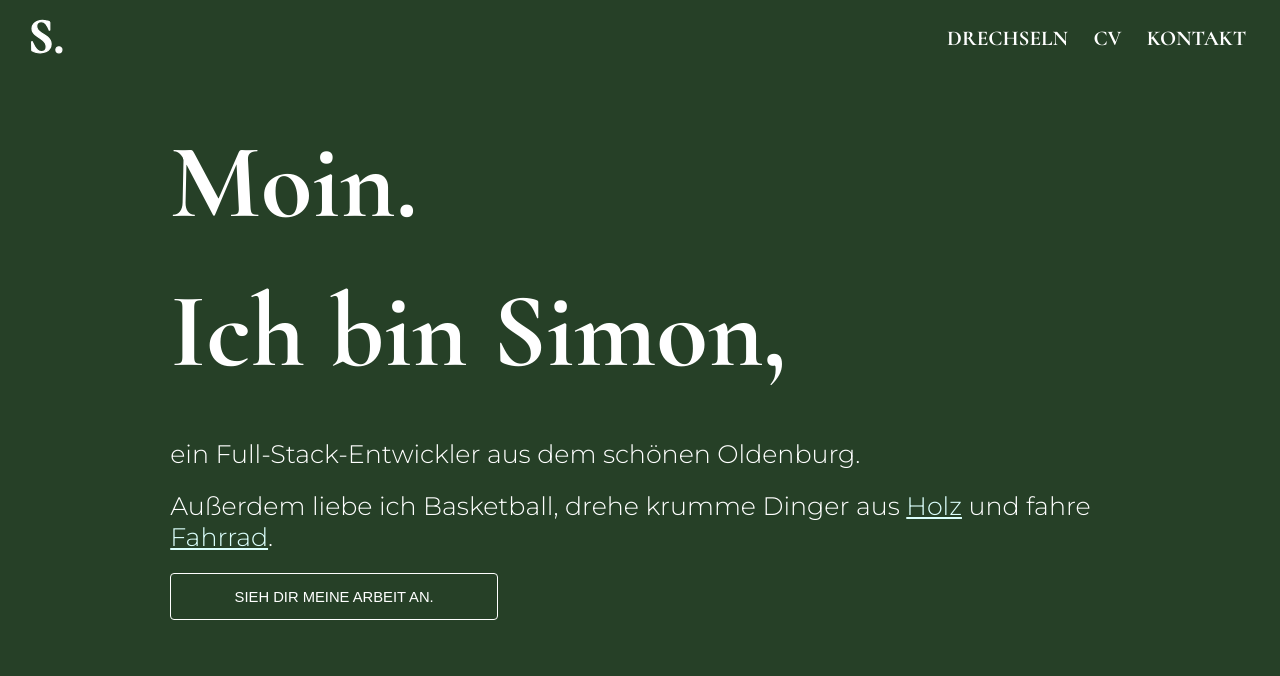
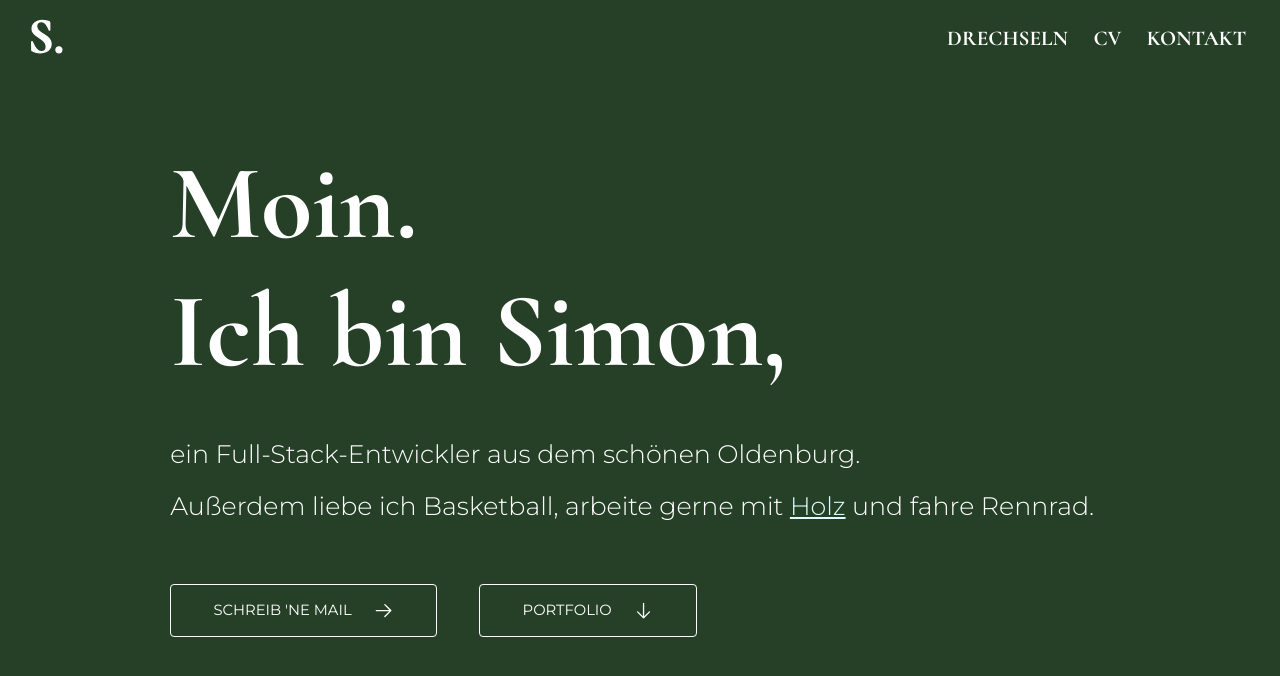
Before and after one commit to heinbl/smey.one, a Next.js app: page / in a window 1280 px wide. Shown: the top 676 px of the page. Built offline with nearby package versions, Linux system fonts and the light colour scheme.

Commit message:
change intro

```diff
--- a/components/Header/Header.module.css
+++ b/components/Header/Header.module.css
@@ -126,6 +126,7 @@
     width: auto;
     color: var(--background);
     text-decoration: none;
+    text-transform: uppercase;
     position: relative;
 }
 
--- a/components/Intro/Intro.module.css
+++ b/components/Intro/Intro.module.css
@@ -38,13 +38,21 @@
     font-size: 5em;
 }
 
+.rotate90:hover {
+    transform: rotate(90deg);
+}
+
+.headline:first-of-type {
+    margin-top: 1rem;
+}
+
 .headline:last-of-type {
     margin-bottom: 2rem;
 }
 
 .subHeadline {
     color: var(--font);
-    font-weight: 350;
+    font-weight: 300;
     font-size: 1.2em;
 }
 
--- a/components/Intro/intro.tsx
+++ b/components/Intro/intro.tsx
@@ -2,6 +2,7 @@ import type { ReactElement } from 'react';
 import introStyles from './Intro.module.css';
 import appStyles from '@styles/App.module.css';
 import Link from 'next/link';
+import { ArrowRight, ArrowDown } from '@phosphor-icons/react';
 // import { Cormorant } from 'next/font/google';
 
 // const cormorant = Cormorant({
@@ -14,12 +15,10 @@ export default function Intro(props: IntroProps): ReactElement {
   return (
     <div className={appStyles.container}>
       <div className={introStyles.topContainer}>
-        <div className={introStyles.infoBox}>
+        <section className={introStyles.infoBox}>
           <div className={introStyles.hero}>
             <h1 className={[introStyles.headline].join(" ")}>
-              Moin.
-            </h1>
-            <h1 className={introStyles.headline}>
+              Moin.<br />
               Ich bin Simon,
             </h1>
             <h2 className={introStyles.subHeadline}>
@@ -28,7 +27,7 @@ export default function Intro(props: IntroProps): ReactElement {
 
             <h2 className={introStyles.subHeadline}>
               Außerdem liebe ich Basketball, {' '}
-              drehe krumme Dinger aus
+              arbeite gerne mit
               {' '}
               <Link href="/drechseln">
                 Holz
@@ -36,21 +35,38 @@ export default function Intro(props: IntroProps): ReactElement {
               {' '}
               und fahre
               {' '}
-              <Link href="/fahrrad">Fahrrad</Link>.
+              Rennrad.
+    { /*
+              <Link href="/fahrrad" >Rennrad</Link>.
+  */}
             </h2>
-          <button
-            type="button"
-            className={appStyles.actionButton}
-          >
-           Sieh dir meine Arbeit an.
-          </button>
+            <div className={ [appStyles.inlineContainer, appStyles.flexV].join(" ") } >
+              <a
+                type="button"
+                className={[appStyles.actionButton, appStyles.linkNoStyles].join(" ")} href="#"
+              >
+                Schreib &apos;ne Mail
+                <ArrowRight size="1rem" />
+              </a>
+              <a className={[appStyles.actionButton, appStyles.linkNoStyles].join(" ")} target="_blank" rel="noopener noreferrer" href="mailto:simon.meyer@mailbox.org">
+                Portfolio
+                <ArrowDown size="1rem" />
+              </a>
+    { /*
+              <button
+                type="button"
+                className={appStyles.actionButton}
+              >
+              </button>
+  */ }
+            </div>
           </div>
     { /*
           <a className={introStyles.mailMeButton} target="_blank" rel="noopener noreferrer" href="mailto:simon.meyer@mailbox.org">
             Schreib &apos;ne Mail
           </a>
   */}
-        </div>
+        </section>
       </div>
     </div>
   );
--- a/package.json
+++ b/package.json
@@ -9,6 +9,7 @@
     "lint": "next lint"
   },
   "dependencies": {
+    "@phosphor-icons/react": "^2.0.5",
     "next": "13.2.4",
     "plaiceholder": "^2.5.0",
     "react": "18.2.0",
--- a/pages/drechseln.tsx
+++ b/pages/drechseln.tsx
@@ -13,7 +13,7 @@ interface PageProps {
 
 const Drechseln: NextPage<PageProps> = ({ imagePaths }) => {
     return (
-        <div className={ [appStyles.container, appStyles.containerWithFade].join(" ")}>
+        <div className={ [appStyles.container, appStyles.withFade].join(" ")}>
             <Head>
                 <title>Drechseln</title>
             </Head>
--- a/styles/App.module.css
+++ b/styles/App.module.css
@@ -10,8 +10,15 @@
     margin: 0 auto;
 }
 
-.containerWithFade {
+.withFade {
     animation: fadeInUp .5s ease;
+}
+
+.inlineContainer {
+    padding: 2rem 0;
+    display: flex;
+    flex-direction: column;
+    gap: 2rem;
 }
 
 .imageContainer {
@@ -22,17 +29,33 @@
 }
 
 .actionButton {
+    display: flex;
+    align-items: center;
+    justify-content: center;
+    gap: 1rem;
     position: relative;
     background-color: transparent;
     color: var(--font);
     border: 1px solid var(--font);
     border-radius: 4px;
     font-size: 0.7em;
-    font-weight: 200;
-    padding: 0.7rem 3rem;
+    font-family: inherit;
+    padding: 0.7rem 2rem;
     transition: all .15s ease-in;
     text-transform: uppercase;
     z-index: 1;
+}
+
+@keyframes bounceAnimation {
+    0% {
+        margin-top: -10px;
+    }
+    50% {
+        margin-top: 0;
+    }
+    100% {
+        margin-top: 10px;
+    }
 }
 
 .actionButton::after {
@@ -57,6 +80,12 @@
     color: var(--background);
 }
 
+.linkNoStyles {
+    font-variant: normal;
+    font-style: normal;
+    text-decoration: none;
+}
+
 @keyframes fadeInUp {
     0% {
         transform: translateY(20px);
@@ -73,6 +102,10 @@
     .container {
         width: 80%;
         margin: 4rem auto 0 auto;
+    }
+
+    .inlineContainer {
+        flex-direction: row;
     }
 
     .imageContainer {
```
Also changed, not shown: 1 other file (tests, documents, lock files or other folders).
